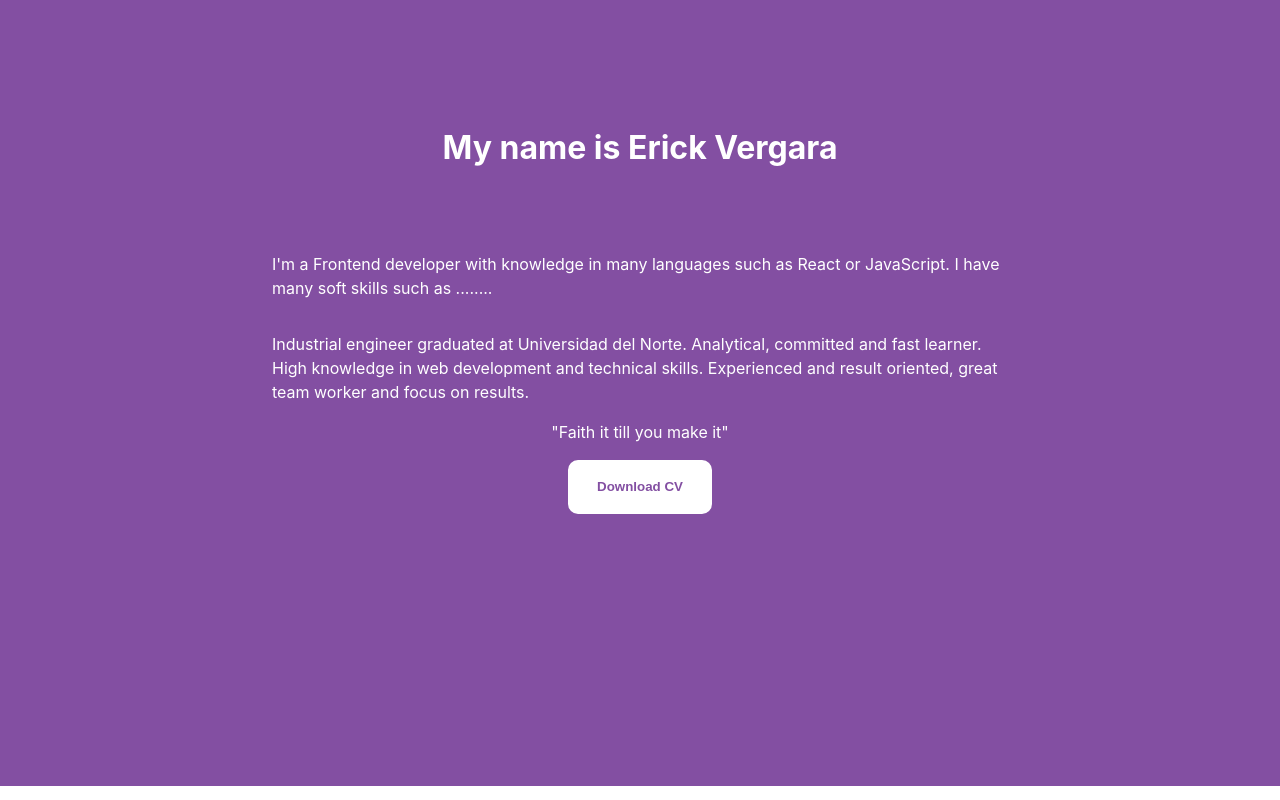
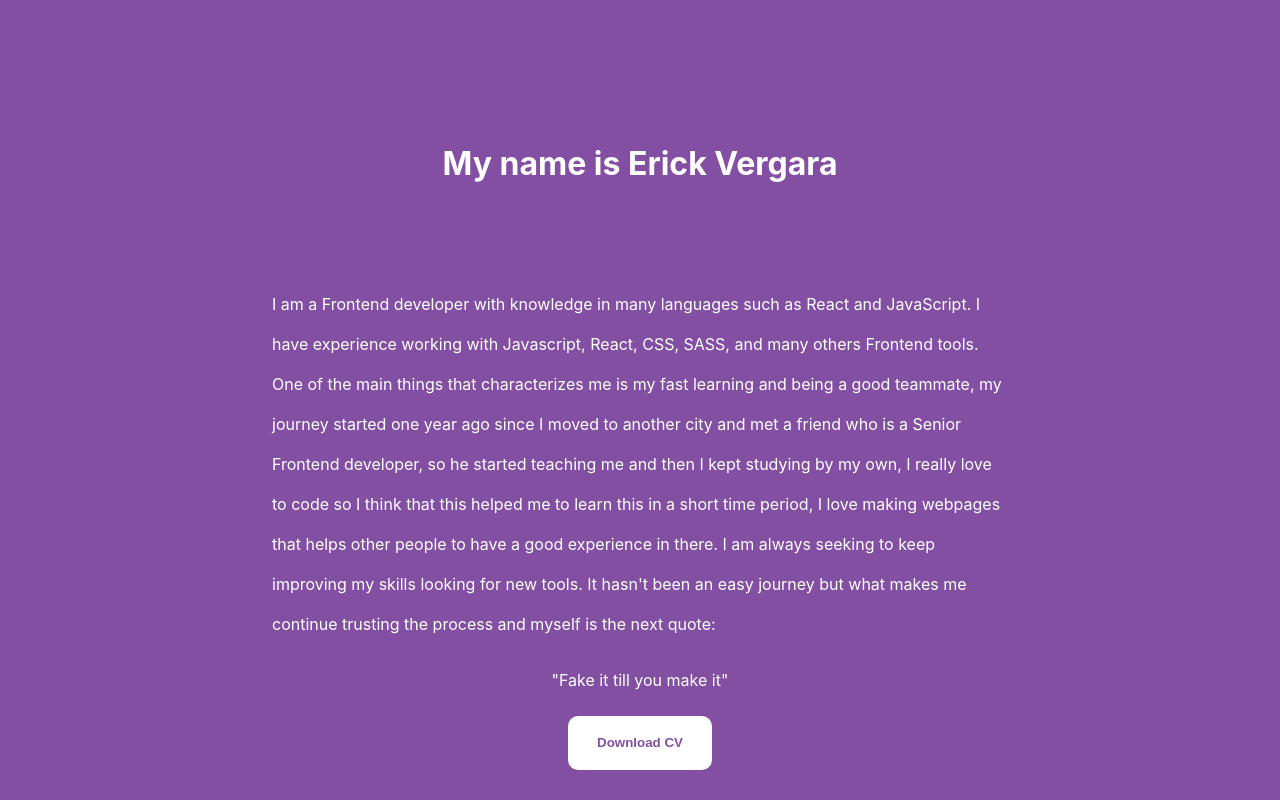
Before and after one commit to Erickvergara97/Erickvergara97.github.io, a React (Create React App) app: page / in a window 1280 px wide. Shown: the part 720-1520 px from the top of the page. Built offline with nearby package versions, Linux system fonts and the light colour scheme.

Commit message:
shake bug at projects, profile caption

```diff
--- a/src/components/Profile.jsx
+++ b/src/components/Profile.jsx
@@ -8,14 +8,10 @@ function Profile() {
         <AboutMe id="about">
             <div className="aboutContainer">
                 <h2>My name is Erick Vergara</h2>
-                <p>I'm a Frontend developer with knowledge in many languages such as React or JavaScript.
-                    I have many soft skills such as ........
-                </p>
-                <p>
-                    Industrial engineer graduated at Universidad del Norte. Analytical, committed and fast learner. High knowledge in web development and technical skills. Experienced and result oriented, great team worker and focus on results.
+                <p>I am a Frontend developer with knowledge in many languages such as React and JavaScript. I have experience working with Javascript, React, CSS, SASS, and many others Frontend tools. One of the main things that characterizes me is my fast learning and being a good teammate, my journey started one year ago since I moved to another city and met a friend who is a Senior Frontend developer, so he started teaching me and then I kept studying by my own, I really love to code so I think that this helped me to learn this in a short time period, I love making webpages that helps other people to have a good experience in there. I am always seeking to keep improving my skills looking for new tools. It hasn't been an easy journey but what makes me continue trusting the process and myself is the next quote:
                 </p>
 
-                <span>"Faith it till you make it"</span>
+                <span>"Fake it till you make it"</span>
 
                 <Link to="/Pdf" target="_blank">
                     <button className="button primaryBtn">
@@ -39,7 +35,7 @@ const AboutMe = styled.section `
     align-items: center;
 
     .aboutContainer{
-        line-height: 1.5;
+        line-height: 2.5;
         margin: 2rem;
         display: flex;
         flex-direction: column;
@@ -49,7 +45,6 @@ const AboutMe = styled.section `
             @media(min-width: 768px){
                 font-size: 32px;
             }
-
         }
     }
 
--- a/src/components/Projects.jsx
+++ b/src/components/Projects.jsx
@@ -31,7 +31,7 @@ function Projects() {
                         <p>
                             This was my first webpage with an "oficial" domain, it was made for a foundation named Vivelacumbre and I worked collaboratively with another web developer and some members of the foundation in order to discuss the design and interactions of the page.
                             <a href="https://vivelacumbre.org/" target="_blank" rel="noreferrer">
-                                see webpage
+                                See webpage
                             </a>
                         </p>
                     </div>
@@ -54,7 +54,7 @@ function Projects() {
                         <p>
                             Animewiki is a webpage made with react in where the main goal was to use an API and some others react tools like Route or Hooks.
                             <a href="https://erickvergara97.github.io/proyecto-anime/" target="_blank" rel="noreferrer">
-                                see webpage
+                                See webpage
                             </a>
                         </p>
                     </div>
@@ -77,7 +77,7 @@ function Projects() {
                         <p>
                             TechEvent is one of my first projects in where I used HTML and CSS focusing in the design and some HTML routes called with Id's, I made it responsive and also did one of my first BurgerMenu.
                             <a href="https://erickvergara97.github.io/tech-event/" target="_blank" rel="noreferrer">
-                                see webpage
+                                See webpage
                             </a>
                         </p>
                     </div>
@@ -127,6 +127,7 @@ const ProjectsContainer = styled.section`
                 background: linear-gradient(180deg, rgba(0,0,0,0) 0%, rgba(0,0,0,1) 100%);
                 z-index: 20;
                 transition: all .25s ease;
+                border-radius: 30px;
             }
 
             img{
@@ -141,6 +142,7 @@ const ProjectsContainer = styled.section`
                 color: #fff;
                 padding: 20px;
                 padding-bottom: 4rem;
+                border-radius: 30px;
                 p{
                     font-size: .8rem;
                     opacity: 0;
```
